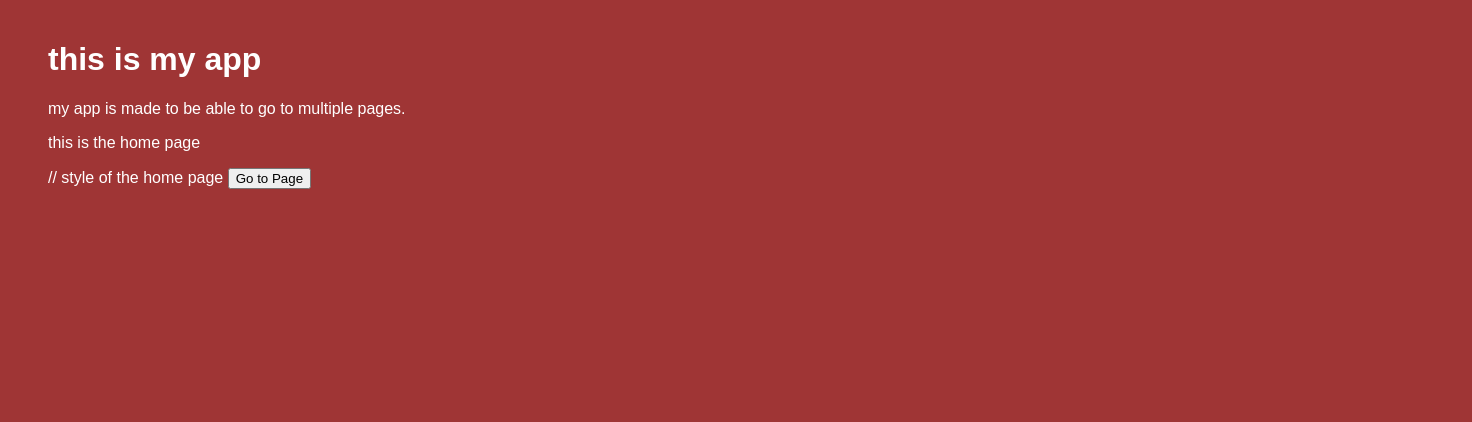
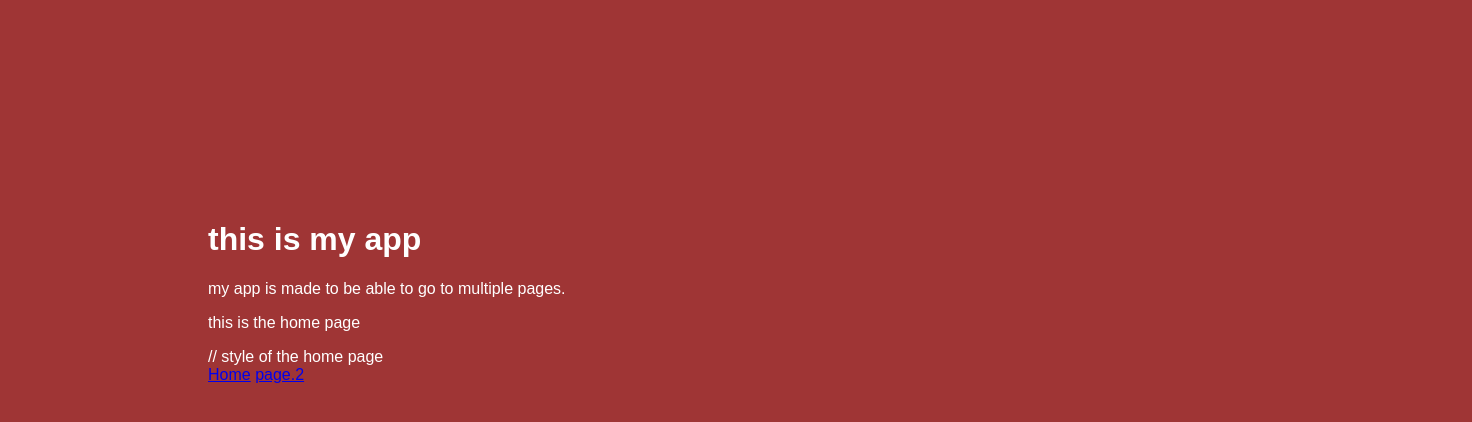
Before and after one commit to Silas672/Final-Project, a plain HTML site: page index.html in a window 1280 px wide. Shown: the whole page, 1472 px wide, since content can reach past the window. Drawn offline with Linux system fonts and the light colour scheme.

Commit message:
navigation

```diff
--- a/index.html
+++ b/index.html
@@ -14,12 +14,13 @@
         font-family: Arial, sans-serif;
         position: relative;
         color:white;
-  left: 40px;
-  top: 20px;
+  left: 200px;
+  top: 200px;
     }
 
        </style>
-       <button onclick="window.location.href='page.2'">Go to Page</button>
-
+       <nav>
+        <a href="index.html">Home</a>
+        <a href="second-page.html">page.2</a>
     </body>
 </html>
```
